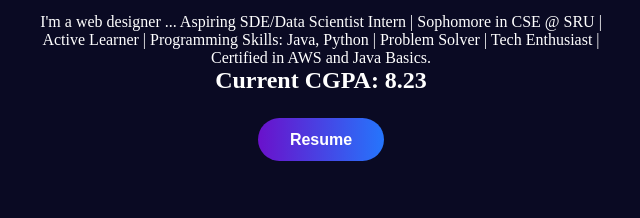
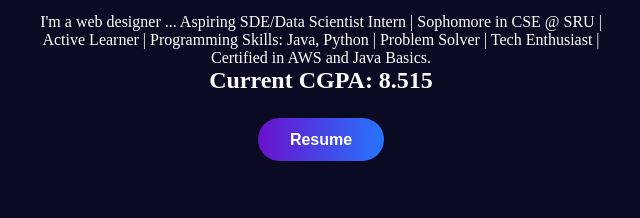
Before and after one commit to Manikanta2804/my_repo, a plain HTML site: page index.html in a window 1280 px wide. Shown: the part 484-702 px from the top of the page, 516-1156 px from the left. Drawn offline with Linux system fonts and the light colour scheme.

Commit message:
Update index.html

```diff
--- a/index.html
+++ b/index.html
@@ -425,7 +425,7 @@
       <p>
         I'm a web designer ... Aspiring SDE/Data Scientist Intern | Sophomore in CSE @ SRU | Active Learner | Programming Skills: Java, Python | Problem Solver | Tech Enthusiast | Certified in AWS and Java Basics.
       </p>
-      <h3>Current CGPA: 8.23</h3>
+      <h3>Current CGPA: 8.515</h3>
       <a href="https://drive.google.com/drive/folders/1stK551sFS8aoOJMZlwDRNc1GK02bdoXO" target="_blank">
         <button class="resume-btn">Resume</button>
       </a>
```
